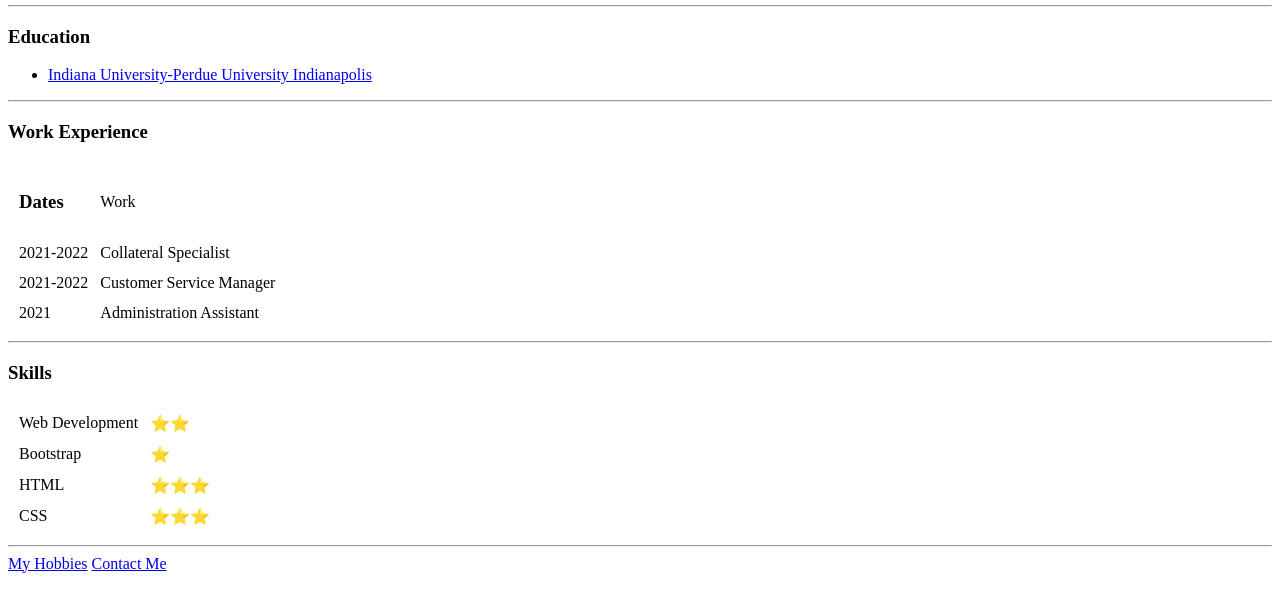
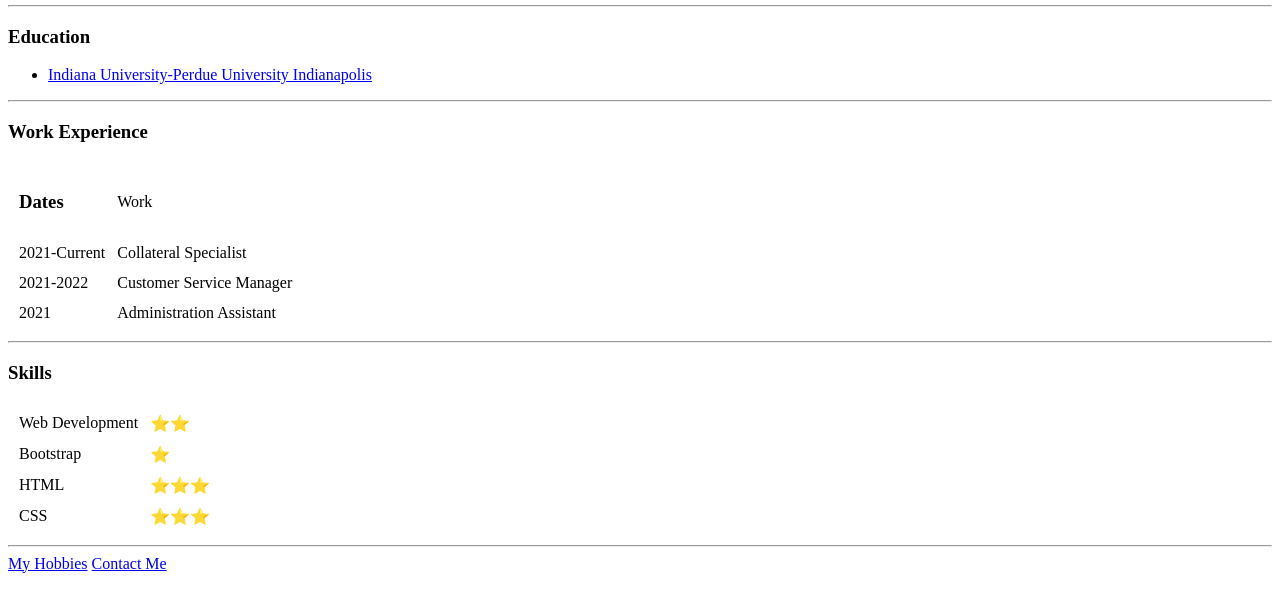
Before and after one commit to iyana-wilson/cv, a plain HTML site: page index.html in a window 1280 px wide. Shown: the part 167-778 px from the top of the page. Drawn offline with Linux system fonts and the light colour scheme.

Commit message:
Updated work experience

```diff
--- a/index.html
+++ b/index.html
@@ -28,7 +28,7 @@
   </thead>
   <tbody>
     <tr>
-      <td>2021-2022</td>
+      <td>2021-Current</td>
       <td>Collateral Specialist</td>
     </tr>
     <tr>
```
